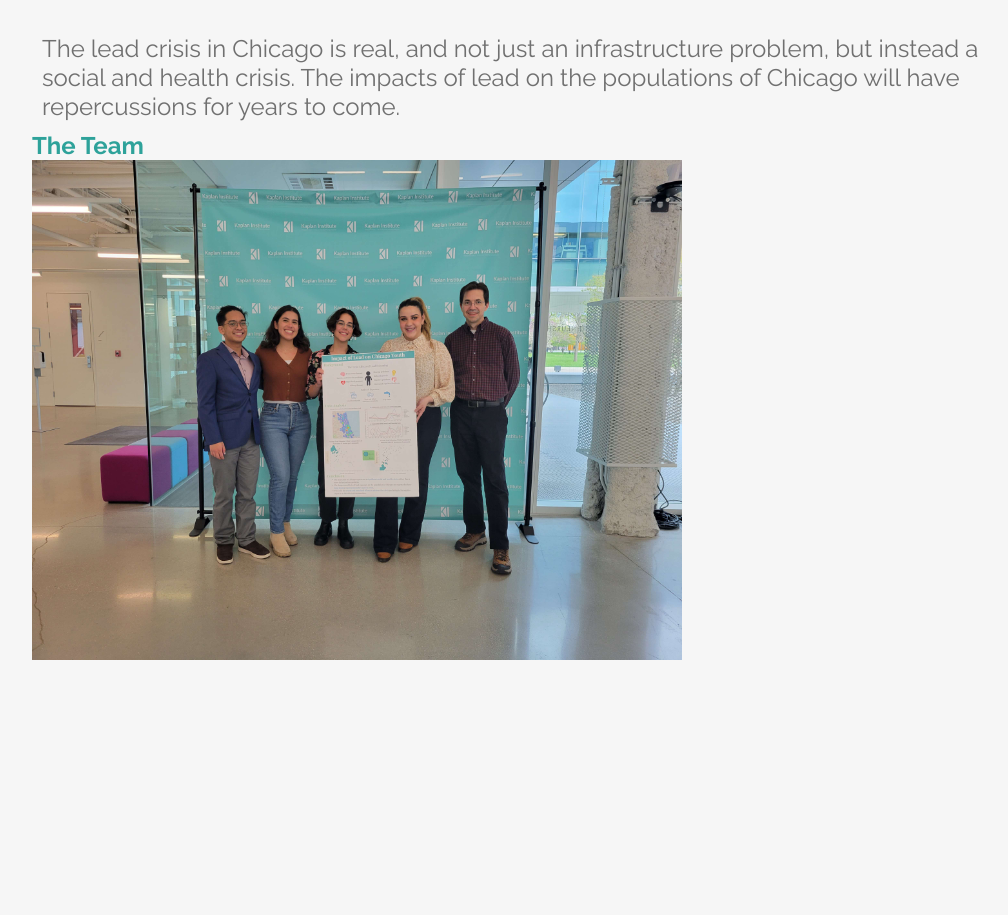
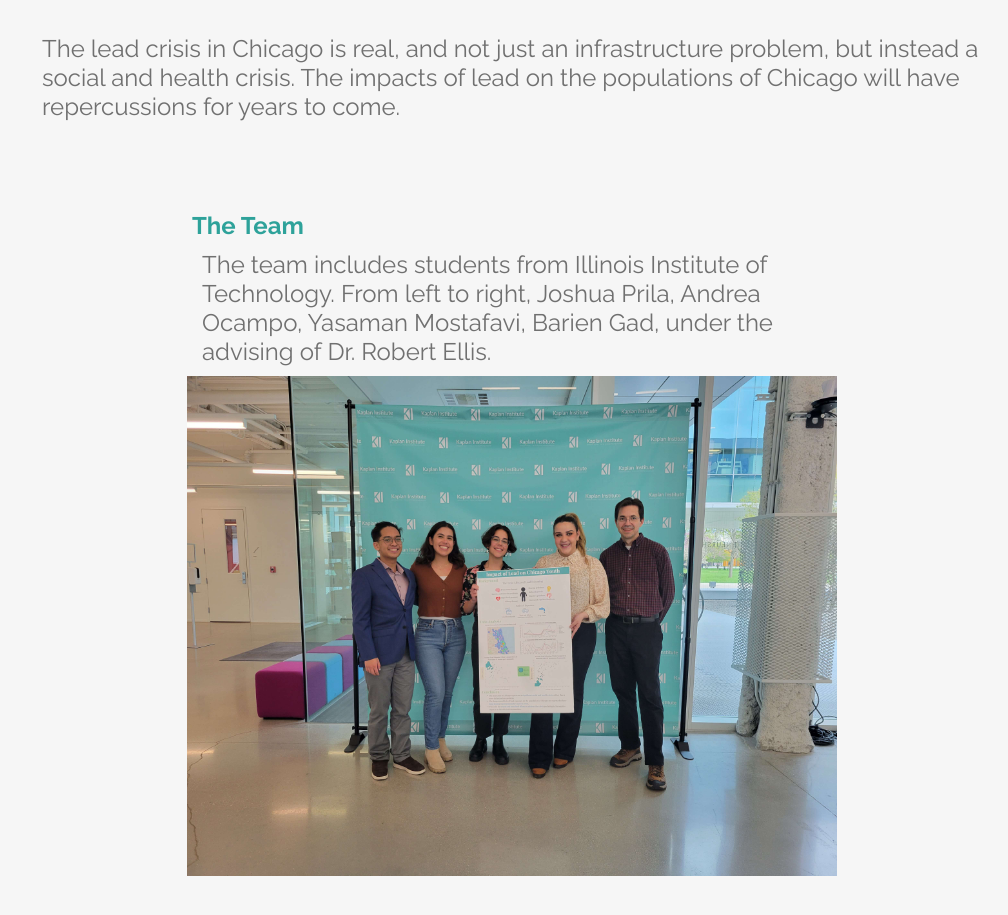
Before and after one commit to Chicago-Lead-Impact/lead-impact, a Next.js app: page / in a window 1280 px wide. Shown: the part 4180-5095 px from the top of the page, without its empty margins (128-1136 px from the left). Before the commit the page ends 4924 px from the top, so only its background shows below. Built offline with nearby package versions, Linux system fonts and the light colour scheme.

Commit message:
Final Website push.

```diff
--- a/src/pages/index.tsx
+++ b/src/pages/index.tsx
@@ -166,9 +166,12 @@ export default function App() {
         <div className="text">
           The lead crisis in Chicago is real, and not just an infrastructure problem, but instead a social and health crisis. The impacts of lead on the populations of Chicago will have repercussions for years to come.
         </div>
-        <div>
-          <div>
-            <h2>The Team</h2>
+        <div className="content-box">
+          <h2>The Team</h2>
+          <div className="text">
+            The team includes students from Illinois Institute of Technology. From left to right, Joshua Prila, Andrea Ocampo, Yasaman Mostafavi, Barien Gad, under the advising of Dr. Robert Ellis.
+          </div>
+          <div className="center-image">
             <img src="team_pic.jpg" alt="Italian Trulli"
               width="650"
               height="500"
--- a/src/styles/globals.css
+++ b/src/styles/globals.css
@@ -178,6 +178,12 @@ h2 {
   justify-content: space-between;
 }
 
+.center-image {
+  display: flex;
+  flex-direction: row;
+  justify-content: center;
+}
+
 /* CHEVRON */
 
 .down-arrow {
```
